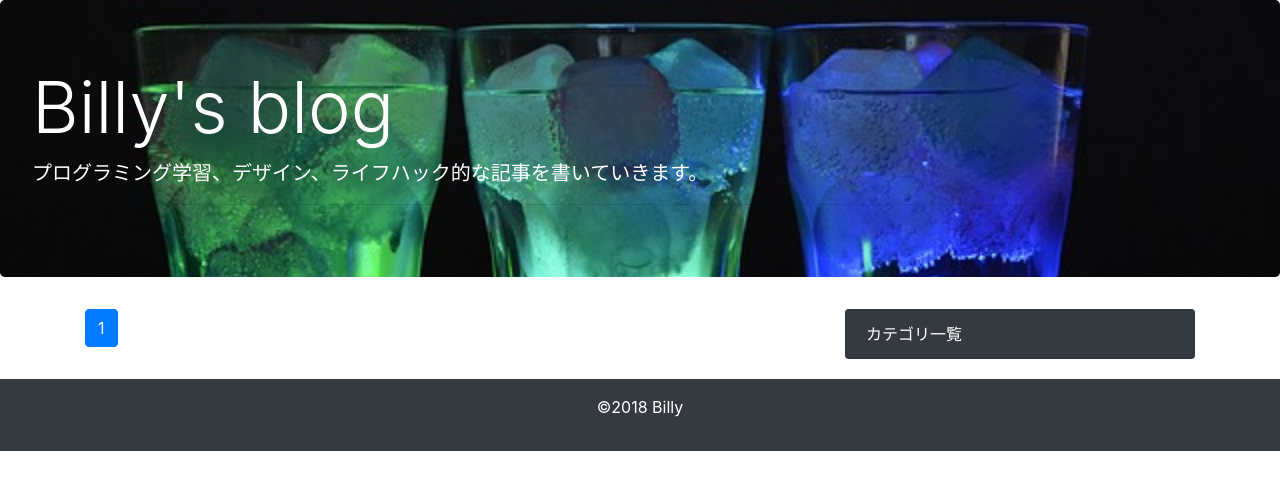
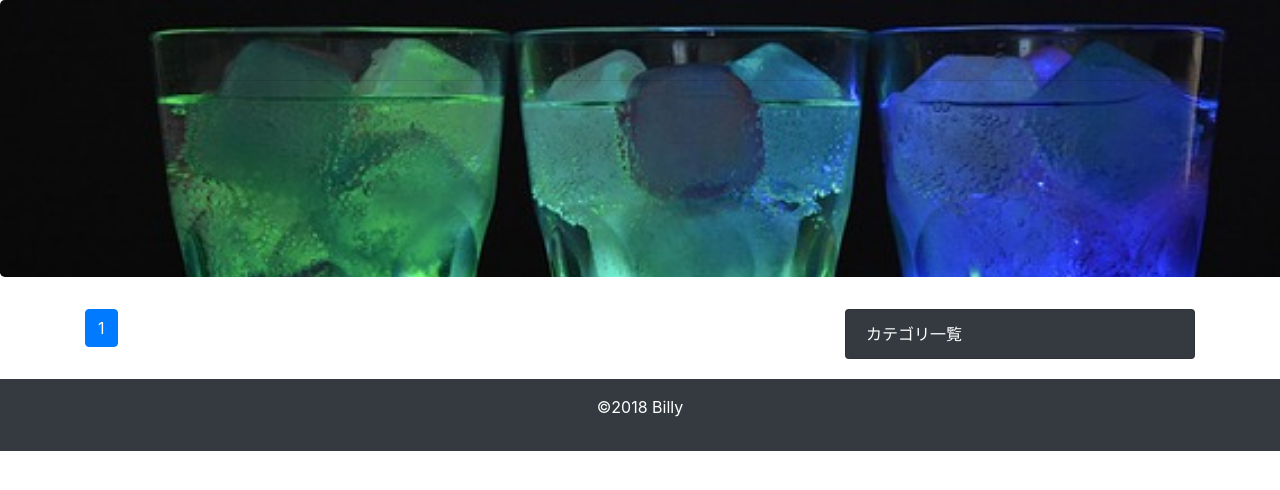
Before and after one commit to tarurata/projectz, a Django app: page / in a window 1280 px wide; the page is wider, and only the part inside the window is pictured. Shown: the part 56-546 px from the top of that part. Run offline with Django 3.2, Linux system fonts and the light colour scheme; data that the repository does not hold is empty; some libraries are stand-ins or nearby versions.

Commit message:
add header img and css fixed for header img

```diff
--- a/blog/static/style.css
+++ b/blog/static/style.css
@@ -2,6 +2,8 @@
     background-image: url("img/header.jpg");
     background-size: cover;
     color: white;
+    width:1440px;
+    height:277px;
 }
 
 h4 {
--- a/blog/templates/blog/base.html
+++ b/blog/templates/blog/base.html
@@ -42,8 +42,8 @@
 </nav>
 
 <div class="jumbotron">
-    <h1 class="display-3">Billy's blog</h1>
-    <p class="lead">プログラミング学習、デザイン、ライフハック的な記事を書いていきます。</p>
+    <h1 class="display-3"></h1>
+    <p class="lead"></p>
     <hr class="my-2">
 </div>
 
```
Also changed, not shown: blog/static/header.jpg (added).
